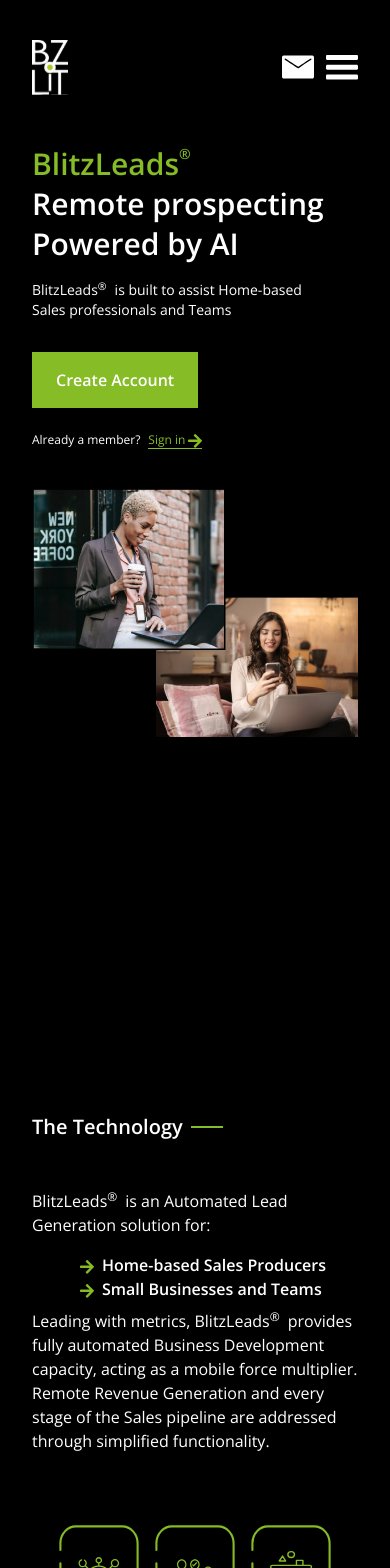
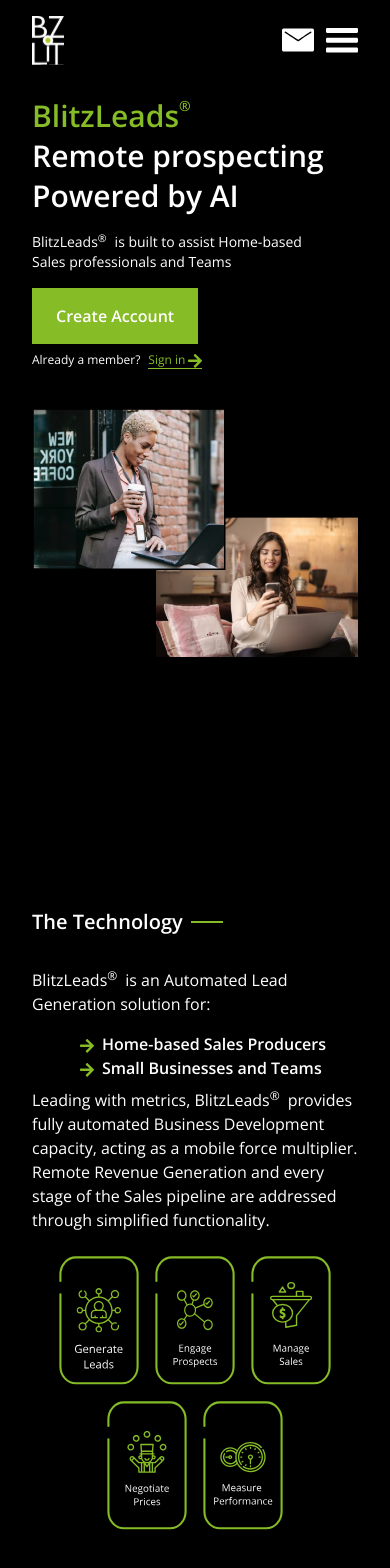
Before and after one commit to taimoortahir7/bitz-leads-development, a Next.js app: page / in a window 390 px wide. Shown: the top 1568 px of the page. Built offline with nearby package versions, Linux system fonts and the light colour scheme.

Commit message:
fixed layout issues on mobile - test 1

```diff
--- a/src/components/Navbar/index.js
+++ b/src/components/Navbar/index.js
@@ -16,12 +16,12 @@
 
 const Navbar = () => {
   return (
-    <div className="absolute bg-black w-full flex items-center justify-between px-8 xl:px-16 py-2 lg:py-4 mt-0 lg:mt-4 z-50">
+    <div className="absolute bg-black w-full flex items-center justify-between px-8 xl:px-16 py-4 lg:py-4 mt-0 lg:mt-4 z-50">
       <div className="bg-black">
         <img
           src="/images/logo.svg"
           alt="logo"
-          className="object-contain object-center w-9 lg:w-12 "
+          className="object-contain object-center w-8 lg:w-12 "
         />
       </div>
       <div className="w-1/4 relative lg:flex items-center justify-end hidden">
--- a/src/components/containers/boosters/index.js
+++ b/src/components/containers/boosters/index.js
@@ -6,7 +6,7 @@
   return (
     <div className=" h-full px-8 xl:px-16">
       <Title content="Booster Packs" />
-      <div className="flex flex-col-reverse lg:flex-row items-center mt-8 lg:mt-16 ">
+      <div className="flex flex-col-reverse lg:flex-row items-center mt-2 lg:mt-16 ">
         <div className="left-content lg:pr-24 relative">
           <div className=" relative ">
             <div className="absolute h-3/4 w-5/6 bottom-0 left-0 bg-secondary-500" />
@@ -17,7 +17,7 @@
           </div>
         </div>
         <div className="right-content lg:items-center">
-          <div className="grid grid-cols-3 gap-8 lg:gap-16 w-full lg:w-auto">
+          <div className="grid grid-cols-3 gap-4 lg:gap-16 w-full lg:w-auto">
             {BOOSTER_DATA.map((item, index) => (
               <React.Fragment key={index.toString()}>
                 <BoosterItem price={item.price} leads={item.leads} />
--- a/src/components/containers/feature/index.js
+++ b/src/components/containers/feature/index.js
@@ -13,7 +13,7 @@
             <Title content={title} />
             <Para text={text} />
           </div>
-          <div className="w-10/12 sm:w-52 lg:w-5/12 h-full flex flex-col  justify-center items-start lg:items-end mt-4 lg:mt-0">
+          <div className="w-full sm:w-52 lg:w-5/12 h-full flex flex-col  justify-center items-start lg:items-end mt-4 lg:mt-0">
             <img
               src={img.normal}
               alt={img.normal}
@@ -30,7 +30,7 @@
     } else {
       doc = (
         <div className="h-screen lg:h-auto mx-0 lg:mx-4 py-4 lg:py-2 lg:my-16 px-8 xl:px-16 flex flex-col-reverse sm:flex-row items-start lg:items-center justify-between ">
-          <div className="w-10/12 sm:w-52 lg:w-5/12 h-full flex flex-col items-start justify-center mt-4 lg:mt-0">
+          <div className="w-full sm:w-52 lg:w-5/12 h-full flex flex-col items-start justify-center mt-4 lg:mt-0">
             <img
               src={img.normal}
               alt={img.normal}
--- a/src/components/containers/footer/index.js
+++ b/src/components/containers/footer/index.js
@@ -2,13 +2,13 @@
 
 const Footer = () => {
   return (
-    <div className="px-8 xl:px-16 py-8 flex flex-col items-center justify-center lg:grid  lg:grid-cols-4">
+    <div className="px-8 xl:px-16 py-4 flex flex-col items-center justify-center lg:grid  lg:grid-cols-4">
       <MobileFooter />
-      <div className="w-full flex flex-row-reverse lg:flex-col items-center lg:items-start justify-between xl:justify-start">
+      <div className="w-full flex flex-row-reverse lg:flex-col items-end lg:items-start justify-between xl:justify-start">
         <img
           src="/images/logo.svg"
           alt="logo"
-          className="object-contain object-center w-9 lg:w-12"
+          className="object-contain object-center w-8 lg:w-12"
         />
         {/* desktop */}
         <div className="text-xs xl:text-sm mt-3 font-normal hidden lg:block pr-4 lg:pr-0 relative">
@@ -36,10 +36,10 @@
 };
 const MobileFooter = () => (
   <>
-    <div className="flex flex-row visible lg:hidden mb-8 w-full justify-between">
+    <div className="flex flex-row visible lg:hidden mb-4 w-full justify-between">
       <img
         src="/images/booster-mobile.png"
-        className="w-48 object-contain object-center"
+        className="w-48 object-cover object-center"
       />
       <div className="flex flex-col space-y-2 text-right">
         <div className="text-xs lg:text-base font-normal">Press</div>
--- a/src/components/containers/hero/index.js
+++ b/src/components/containers/hero/index.js
@@ -19,10 +19,10 @@
           is built to assist Home-based <br />
           Sales professionals and Teams
         </div>
-        <div className="mt-8 sm:mt-4 lg:mt-8 xl:mt-16 py-4 lg:py-3 xl:py-4 px-6 bg-secondary-500 font-semibold">
+        <div className="mt-4 sm:mt-4 lg:mt-8 xl:mt-16 py-4 lg:py-3 xl:py-4 px-6 bg-secondary-500 font-semibold">
           Create Account
         </div>
-        <div className="text-xs lg:text-sm xl:text-base font-normal mt-6 sm:mt-4 lg:mt-6">
+        <div className="text-xs lg:text-sm xl:text-base font-normal mt-2 sm:mt-4 lg:mt-6">
           Already a member?
           <span className="ml-2 text-secondary-500 border-b border-solid border-secondary-500">
             Sign in{" "}
@@ -36,10 +36,7 @@
         </div>
       </div>
       <div className="right-content relative w-full ">
-        <div
-          className="relative top-0 h-full w-full flex items-start"
-          style={{ height: "75vh" }}
-        >
+        <div className="relative top-0 lg:h-full w-full flex items-start hero--right">
           <div className="hidden lg:block relative w-full">
             <span className="absolute w-72 xl:w-96 top-16 xl:top-28 left-44 xl:left-44">
               <img
--- a/src/components/containers/pricing/index.js
+++ b/src/components/containers/pricing/index.js
@@ -12,7 +12,7 @@
   }, [optionValue]);
 
   return (
-    <div className="w-full flex flex-col items-start justify-center px-8 mt-8 mb-20 xl:px-16">
+    <div className="w-full flex flex-col items-start justify-center px-8 mt-8  xl:px-16">
       <Title content="Pricing" />
       <PricingMobile setValue={setOptionValue} />
       <PricingDesktop />
@@ -23,7 +23,7 @@
   <div className="w-full flex flex-col items-center justify-start lg:hidden">
     <DropDown color="teal" data={PRICING_DATA} setValue={setValue} />
     <div
-      className="mt-4 lg:mt-16 py-2 px-3 bg-secondary-500 font-medium"
+      className="mt-0 lg:mt-16 py-2 px-3 bg-secondary-500 font-medium"
       style={{ maxWidth: "150px" }}
     >
       Choose Package
--- a/src/components/containers/tech/index.js
+++ b/src/components/containers/tech/index.js
@@ -4,7 +4,7 @@
   return (
     <div className=" px-8 lg:px-8 xl:px-16 h-full w-full lg:mb-8 lg:mt-16 custom">
       <Title content="The Technology" />
-      <div className="flex flex-col-reverse lg:flex-row items-start mt-8 lg:mt-10 w-full justify-between ">
+      <div className="flex flex-col-reverse lg:flex-row items-start mt-4 sm:mt-4 lg:mt-10 w-full justify-between ">
         <div className="left-content flex-row">
           <div className="relative  w-3/5 hidden lg:flex mt-8">
             <div className=" relative ">
@@ -65,7 +65,7 @@
             of the Sales pipeline are addressed through simplified
             functionality.
           </div>
-          <div className="mt-16 sm:mt-2 xl:mt-8 relative flex flex-row flex-wrap lg:flex-nowrap justify-center items-center lg:space-x-3 ">
+          <div className="mt-4 sm:mt-2 xl:mt-8 relative flex flex-row flex-wrap lg:flex-nowrap justify-center items-center lg:space-x-3 ">
             <a href="#generate-leads">
               <img
                 src="/images/features/Group 25.svg"
--- a/src/layout/index.js
+++ b/src/layout/index.js
@@ -2,7 +2,7 @@
 
 const Layout = ({ children }) => {
   return (
-    <div className="w-full centered min-h-screen">
+    <div className="w-full centered min-h-screen top-0 absolute">
       <Navbar />
       {children}
       <div
--- a/src/pages/index.js
+++ b/src/pages/index.js
@@ -14,7 +14,7 @@
 const Index = () => {
   return (
     <Layout>
-      <section className="relative w-full  pt-28 flex px-8 lg:px-8 xl:px-16 flex-col lg:items-center sm:flex-row">
+      <section className="relative w-full  pt-16 sm:pt-14 lg:pt-28 flex px-8 lg:px-8 xl:px-16 flex-col lg:items-center sm:flex-row">
         <Hero />
       </section>
       <section className="min-h-full w-full flex flex-col lg:flex-row relative ">
@@ -37,7 +37,7 @@
       <section className="min-h-full w-full relative">
         <Boosters />
       </section>
-      <section className="min-h-full w-full relative mt-8" id="contact">
+      <section className="min-h-full w-full relative mt-4 mb-0" id="contact">
         <Footer />
       </section>
     </Layout>
--- a/src/styles/global.css
+++ b/src/styles/global.css
@@ -58,3 +58,11 @@
     margin-top: 10rem !important;
   }
 }
+.hero--right {
+  height: 100%;
+}
+@media screen and (min-width: 1024px) {
+  .hero--right {
+    height: 75vh !important;
+  }
+}
```
Also changed, not shown: public/images/sections/fifth-mobile.png.
